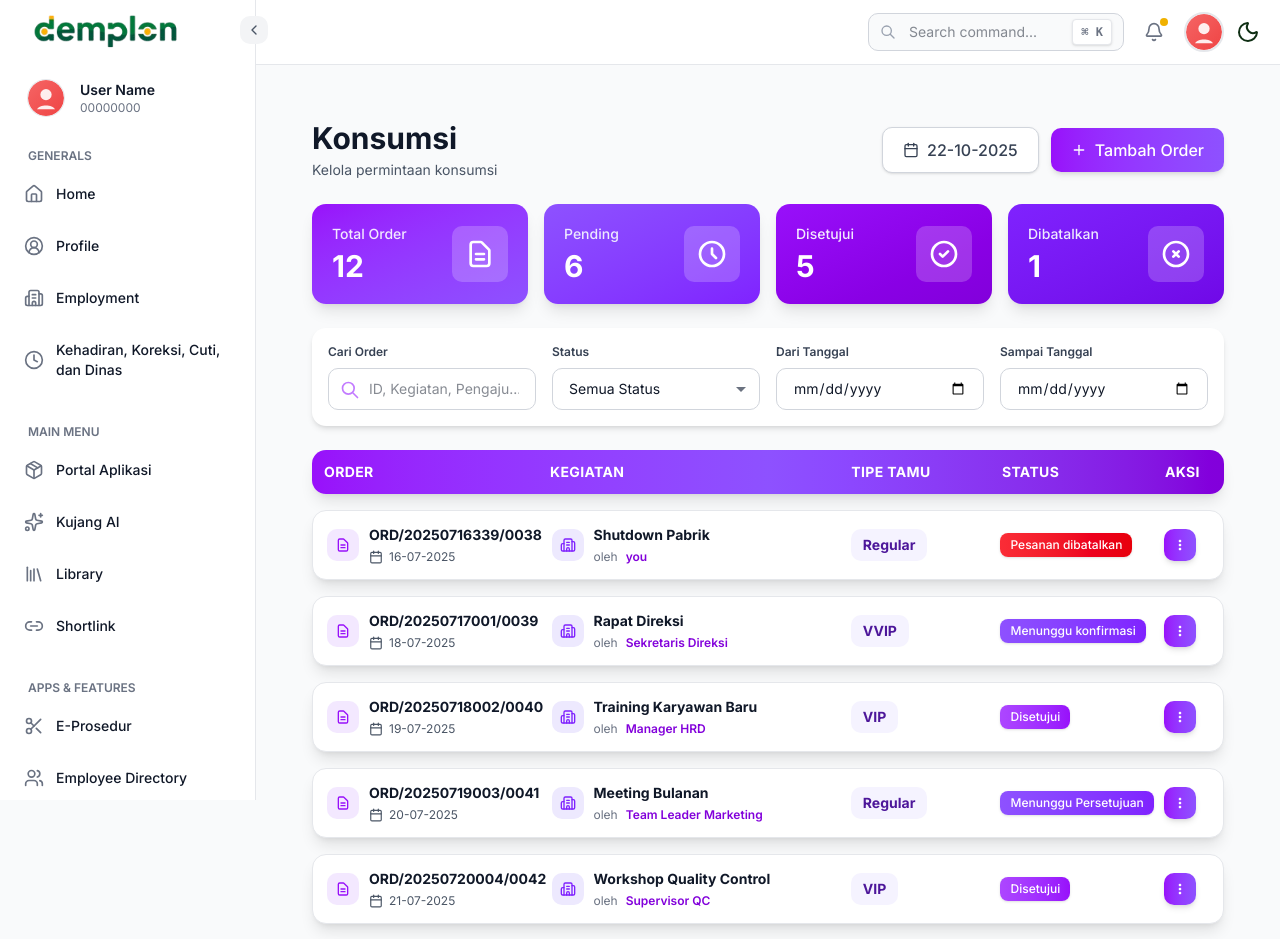
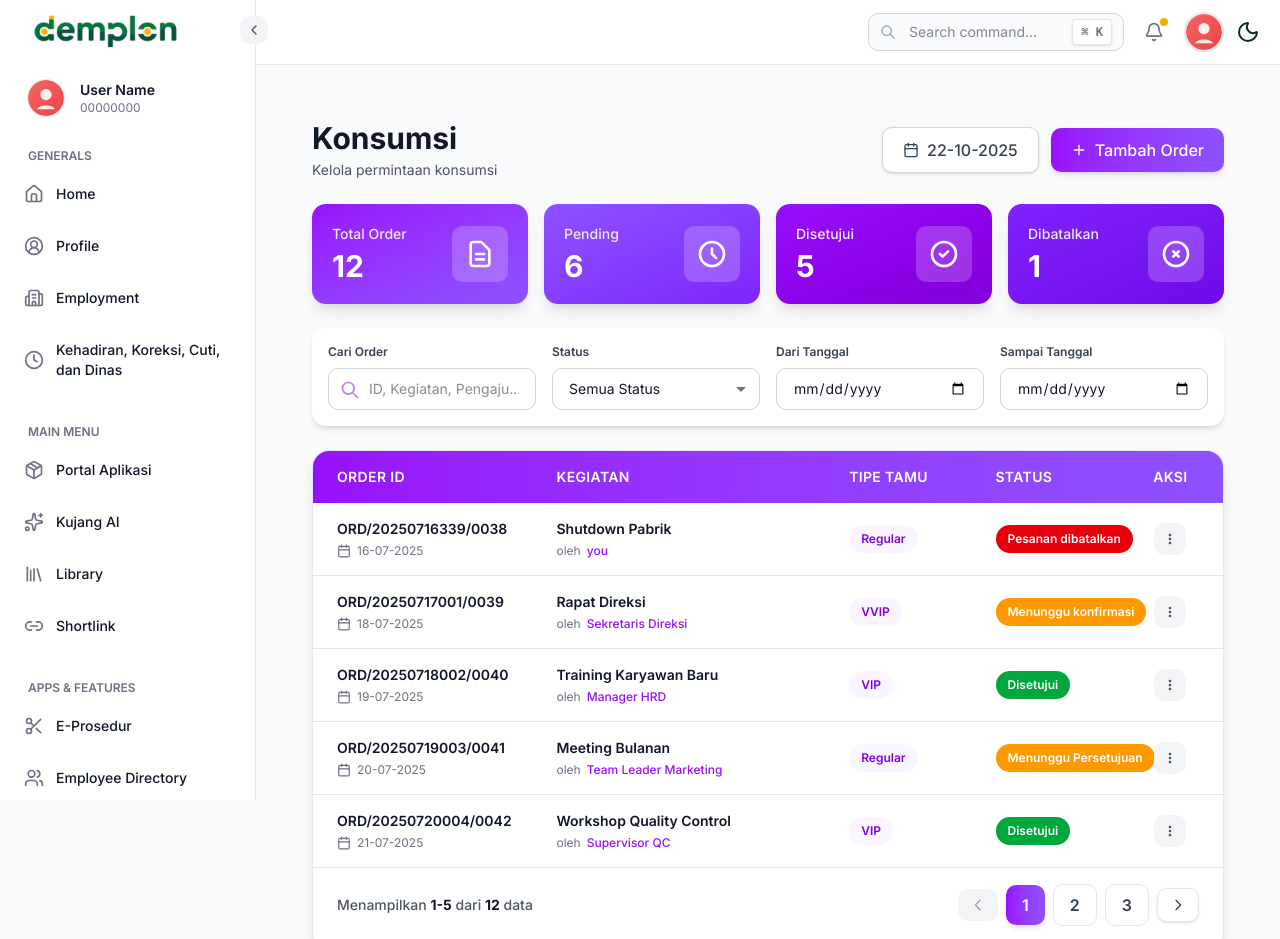
Before and after one commit to JidRahman20/ProjectMe, a Next.js app: page /menu/konsumsi in a window 1280 px wide. Shown: the top 939 px of the page. Built offline with nearby package versions, Linux system fonts and the light colour scheme.

Commit message:
feat(konsumsi): enhance order display with pagination and improved scrollbar styles

```diff
--- a/app/globals.css
+++ b/app/globals.css
@@ -159,6 +159,54 @@ html::-webkit-scrollbar-thumb:hover {
   background: linear-gradient(180deg, #16a34a, #ca8a04);
 }
 
+/* Auto-hide scrollbar for all scrollable containers */
+* {
+  scrollbar-width: thin;
+  scrollbar-color: transparent transparent;
+}
+
+*:hover,
+*:focus,
+*:active {
+  scrollbar-color: rgba(156, 163, 175, 0.5) transparent;
+}
+
+*::-webkit-scrollbar {
+  width: 8px;
+  height: 8px;
+}
+
+*::-webkit-scrollbar-track {
+  background: transparent;
+}
+
+*::-webkit-scrollbar-thumb {
+  background: transparent;
+  border-radius: 10px;
+  transition: background 0.3s ease;
+}
+
+*:hover::-webkit-scrollbar-thumb,
+*:focus::-webkit-scrollbar-thumb,
+*:active::-webkit-scrollbar-thumb {
+  background: rgba(156, 163, 175, 0.5);
+}
+
+*::-webkit-scrollbar-thumb:hover {
+  background: rgba(107, 114, 128, 0.7);
+}
+
+/* Dark mode scrollbar */
+.dark *:hover::-webkit-scrollbar-thumb,
+.dark *:focus::-webkit-scrollbar-thumb,
+.dark *:active::-webkit-scrollbar-thumb {
+  background: rgba(75, 85, 99, 0.5);
+}
+
+.dark *::-webkit-scrollbar-thumb:hover {
+  background: rgba(107, 114, 128, 0.7);
+}
+
 /* Keep utility for specific scrollable containers */
 .custom-scrollbar {
   scrollbar-width: none;
--- a/app/menu/konsumsi/page.tsx
+++ b/app/menu/konsumsi/page.tsx
@@ -1,6 +1,6 @@
 "use client";
 import React, { useState } from "react";
-import { Calendar, Plus, Eye, Building2 } from "lucide-react";
+import { Calendar, Plus, Eye } from "lucide-react";
 
 interface Order {
   id: string;
@@ -815,6 +815,11 @@ export default function KonsumsiPage() {
 
   // Calculate total pages
   const totalPages = Math.ceil(getFilteredOrders().length / itemsPerPage);
+
+  // Calculate display range
+  const totalFilteredItems = getFilteredOrders().length;
+  const startItem = totalFilteredItems === 0 ? 0 : ((currentPage - 1) * itemsPerPage) + 1;
+  const endItem = Math.min(currentPage * itemsPerPage, totalFilteredItems);
 
   // Handle page change
   const handlePageChange = (pageNumber: number) => {
@@ -1919,7 +1924,7 @@ export default function KonsumsiPage() {
         )}
 
         {/* Orders Grid */}
-        <div className="space-y-4">
+        <div className="space-y-4 mb-40">
           {getFilteredOrders().length === 0 ? (
             <div className="bg-white dark:bg-gray-800 rounded-xl shadow-lg p-16 border border-gray-200 dark:border-gray-700 transition-all duration-300">
               <div className="flex flex-col items-center justify-center text-center">
@@ -1950,11 +1955,11 @@ export default function KonsumsiPage() {
               </div>
             </div>
           ) : (
-            <>
-              {/* Header Row */}
-              <div className="bg-gradient-to-r from-purple-600 via-violet-500 to-purple-700 dark:from-purple-700 dark:via-violet-600 dark:to-purple-800 rounded-xl shadow-lg p-3 transition-all duration-300">
-                <div className="grid grid-cols-12 gap-4 text-white font-bold text-sm uppercase tracking-wide">
-                  <div className="col-span-3">Order</div>
+            <div className="bg-white dark:bg-gray-800 rounded-2xl shadow-lg border border-gray-200 dark:border-gray-700 overflow-visible pb-2">
+              {/* Table Header */}
+              <div className="bg-gradient-to-r from-purple-600 to-violet-500 dark:from-purple-700 dark:to-violet-600 px-6 py-4 rounded-t-2xl">
+                <div className="grid grid-cols-12 gap-4 text-white text-sm font-semibold uppercase tracking-wide">
+                  <div className="col-span-3">Order ID</div>
                   <div className="col-span-4">Kegiatan</div>
                   <div className="col-span-2">Tipe Tamu</div>
                   <div className="col-span-2">Status</div>
@@ -1962,76 +1967,67 @@ export default function KonsumsiPage() {
                 </div>
               </div>
 
-              {/* Order Cards */}
-              {getPaginatedOrders().map((order) => (
+              {/* Table Body */}
+              <div className="divide-y divide-gray-200 dark:divide-gray-700">
+                {getPaginatedOrders().map((order) => {
+                  return (
                     <div
                       key={order.id}
-                  className={`bg-white dark:bg-gray-800 rounded-xl shadow-lg hover:shadow-2xl transition-all duration-300 hover:scale-[1.01] border border-gray-200 dark:border-gray-700 ${openDropdownId === order.id ? 'relative z-50' : 'relative z-0'}`}
-                >
-                  <div className="grid grid-cols-12 gap-4 p-3.5 items-center relative">
+                      className={`hover:bg-gray-50 dark:hover:bg-gray-700/50 transition-colors duration-200 ${openDropdownId === order.id ? 'bg-gray-50 dark:bg-gray-700/50 z-50' : 'z-0'} relative`}
+                    >
+                    <div className="px-6 py-4">
+                      <div className="grid grid-cols-12 gap-4 items-center">
                         {/* Order ID & Date */}
                         <div className="col-span-3">
-                      <div className="flex items-center gap-2.5">
-                        <div className="bg-purple-100 dark:bg-purple-900/50 rounded-lg p-2 transition-colors duration-300">
-                          <svg className="w-4 h-4 text-purple-600 dark:text-purple-400" fill="none" stroke="currentColor" viewBox="0 0 24 24">
-                            <path strokeLinecap="round" strokeLinejoin="round" strokeWidth={2} d="M9 12h6m-6 4h6m2 5H7a2 2 0 01-2-2V5a2 2 0 012-2h5.586a1 1 0 01.707.293l5.414 5.414a1 1 0 01.293.707V19a2 2 0 01-2 2z" />
-                          </svg>
-                        </div>
-                        <div>
-                          <div className="text-sm font-bold text-gray-900 dark:text-white">{order.id}</div>
-                          <div className="flex items-center gap-1.5 mt-1 text-xs text-gray-600 dark:text-gray-400">
+                          <div className="font-semibold text-gray-900 dark:text-white text-sm mb-1">
+                            {order.id}
+                          </div>
+                          <div className="flex items-center gap-1.5 text-xs text-gray-500 dark:text-gray-400">
                             <Calendar className="w-3.5 h-3.5" />
                             <span>{order.tanggalPengiriman}</span>
                           </div>
                         </div>
-                      </div>
-                    </div>
 
                         {/* Kegiatan & Pengaju */}
                         <div className="col-span-4">
-                      <div className="flex items-center gap-2.5">
-                        <div className="bg-violet-100 dark:bg-violet-900/50 rounded-lg p-2 transition-colors duration-300">
-                          <Building2 className="w-4 h-4 text-violet-600 dark:text-violet-400" />
-                        </div>
-                        <div className="flex-1 min-w-0">
-                          <div className="text-sm font-bold text-gray-900 dark:text-white truncate">{order.kegiatan}</div>
-                          <div className="flex items-center gap-2 mt-1">
-                            <span className="text-xs text-gray-500 dark:text-gray-400">oleh</span>
-                            <span className="text-xs font-semibold text-purple-700 dark:text-purple-400 truncate">{order.pengaju}</span>
-                          </div>
-                        </div>
-                      </div>
-                    </div>
-
-                    {/* Tipe Tamu & Menu Count */}
-                    <div className="col-span-2 flex items-center">
-                      <span className="text-sm font-bold text-violet-900 dark:text-violet-100 bg-violet-50 dark:bg-violet-900/50 px-3 py-1.5 rounded-lg transition-colors duration-300">
+                          <div className="font-semibold text-gray-900 dark:text-white text-sm mb-1">
+                            {order.kegiatan}
+                          </div>
+                          <div className="flex items-center gap-1.5 text-xs text-gray-500 dark:text-gray-400">
+                            <span>oleh</span>
+                            <span className="font-medium text-purple-600 dark:text-purple-400">
+                              {order.pengaju}
+                            </span>
+                          </div>
+                        </div>
+
+                        {/* Tipe Tamu */}
+                        <div className="col-span-2">
+                          <span className="inline-flex items-center text-xs font-semibold text-purple-700 dark:text-purple-300 bg-purple-50 dark:bg-purple-900/30 px-3 py-1.5 rounded-full">
                             {order.tamu}
                           </span>
                         </div>
 
                         {/* Status */}
                         <div className="col-span-2">
-                      <div className="flex items-center">
-                        <span className={`inline-block px-2.5 py-1 rounded-md text-xs font-medium shadow-sm whitespace-nowrap ${
+                          <span className={`inline-flex items-center px-3 py-1.5 rounded-full text-xs font-semibold whitespace-nowrap ${
                             order.status === "Pesanan dibatalkan"
-                            ? "bg-gradient-to-r from-red-500 to-red-600 text-white"
+                              ? "bg-red-600 text-white"
                               : (order.status === "Menunggu Persetujuan" || order.status === "Menunggu konfirmasi")
-                            ? "bg-gradient-to-r from-violet-500 to-violet-600 text-white"
+                              ? "bg-amber-500 text-white"
                               : order.status === "Disetujui"
-                            ? "bg-gradient-to-r from-purple-500 to-purple-600 text-white"
-                            : "bg-gradient-to-r from-purple-600 to-violet-500 text-white"
+                              ? "bg-green-600 text-white"
+                              : "bg-gray-500 text-white"
                           }`}>
                             {order.status}
                           </span>
                         </div>
-                    </div>
 
                         {/* Actions */}
-                    <div className="col-span-1 flex items-center justify-center">
-                      <div className="relative">
+                        <div className="col-span-1 flex justify-center">
+                          <div className="relative group">
                             <button
-                          className="p-2 rounded-lg bg-gradient-to-r from-purple-600 to-violet-500 text-white hover:from-purple-700 hover:to-violet-600 transition-all duration-300 shadow-md hover:shadow-lg group transform hover:scale-110"
+                              className="p-2 rounded-lg bg-gray-100 dark:bg-gray-700 text-gray-600 dark:text-gray-300 hover:bg-gray-200 dark:hover:bg-gray-600 transition-all duration-200"
                               onClick={() => setOpenDropdownId(openDropdownId === order.id ? null : order.id)}
                               suppressHydrationWarning
                               title="Menu Aksi"
@@ -2046,10 +2042,10 @@ export default function KonsumsiPage() {
                               <>
                                 {/* Backdrop to close dropdown when clicking outside */}
                                 <div
-                              className="fixed inset-0 z-40"
+                                  className="fixed inset-0 z-[100]"
                                   onClick={() => setOpenDropdownId(null)}
                                 />
-                            <div className="absolute right-0 top-full mt-2 w-52 bg-white dark:bg-gray-800 rounded-lg shadow-xl border border-gray-200 dark:border-gray-700 py-1.5 z-50 animate-in fade-in slide-in-from-top-2 duration-300">
+                                <div className="absolute right-0 top-full mt-2 w-52 bg-white dark:bg-gray-800 rounded-lg shadow-xl border border-gray-200 dark:border-gray-700 py-1.5 z-[110] animate-in fade-in slide-in-from-top-2 duration-200">
                                   {/* Detail */}
                                   <button
                                     className="w-full px-4 py-2.5 text-left text-sm text-gray-700 dark:text-gray-300 hover:bg-purple-50 dark:hover:bg-purple-900/50 hover:text-purple-700 dark:hover:text-purple-300 transition-all duration-300 flex items-center gap-3"
@@ -2082,7 +2078,7 @@ export default function KonsumsiPage() {
                                   {/* Batalkan - only show if status is pending */}
                                   {(order.status === "Menunggu Persetujuan" || order.status === "Menunggu konfirmasi") && (
                                     <button
-                                className="w-full px-4 py-2.5 text-left text-sm text-gray-700 dark:text-gray-300 hover:bg-violet-100 dark:hover:bg-violet-900/50 hover:text-violet-800 dark:hover:text-violet-300 transition-all duration-300 flex items-center gap-3 border-t border-gray-100 dark:border-gray-700"
+                                      className="w-full px-4 py-2.5 text-left text-sm text-gray-700 dark:text-gray-300 hover:bg-red-50 dark:hover:bg-red-900/20 hover:text-red-700 dark:hover:text-red-400 transition-all duration-300 flex items-center gap-3 border-t border-gray-100 dark:border-gray-700"
                                       onClick={() => {
                                         setOrderToCancel(order.id);
                                         setShowCancelConfirm(true);
@@ -2102,27 +2098,25 @@ export default function KonsumsiPage() {
                         </div>
                       </div>
                     </div>
-              ))}
-            </>
-          )}
+                  </div>
+                );
+              })}
               </div>
 
               {/* Pagination */}
-        {getFilteredOrders().length > 0 && (
-          <div className="bg-white dark:bg-gray-800 rounded-xl shadow-lg overflow-hidden border border-gray-200 dark:border-gray-700 mt-4 transition-all duration-300">
-            <div className="flex items-center justify-between px-6 py-4 bg-gradient-to-r from-purple-600 via-violet-500 to-purple-700 dark:from-purple-700 dark:via-violet-600 dark:to-purple-800">
-              <div className="text-sm text-white font-medium">
-                Menampilkan <span className="font-bold">{((currentPage - 1) * itemsPerPage) + 1}-{Math.min(currentPage * itemsPerPage, getFilteredOrders().length)}</span> dari <span className="font-bold">{getFilteredOrders().length}</span> data
+              <div className="flex items-center justify-between px-6 py-4 border-t border-gray-200 dark:border-gray-700">
+                <div className="text-sm text-gray-600 dark:text-gray-400 font-medium">
+                  Menampilkan <span className="font-bold text-gray-900 dark:text-white">{startItem}-{endItem}</span> dari <span className="font-bold text-gray-900 dark:text-white">{totalFilteredItems}</span> data
                 </div>
                 <div className="flex items-center gap-2">
                   {/* Previous Button */}
                   <button
                     onClick={() => handlePageChange(currentPage - 1)}
                     disabled={currentPage === 1}
-                  className={`px-3 py-1.5 rounded-lg transition-all duration-300 shadow-sm hover:shadow-md ${
+                    className={`px-3 py-2 rounded-lg transition-all duration-200 ${
                       currentPage === 1
-                      ? 'bg-white/10 text-white/50 cursor-not-allowed'
-                      : 'bg-white/20 hover:bg-white/30 text-white transform hover:scale-105'
+                        ? 'bg-gray-100 dark:bg-gray-800 text-gray-400 dark:text-gray-600 cursor-not-allowed'
+                        : 'bg-white dark:bg-gray-800 text-gray-700 dark:text-gray-300 hover:bg-gray-100 dark:hover:bg-gray-700 shadow-sm border border-gray-200 dark:border-gray-700'
                     }`}
                     suppressHydrationWarning
                   >
@@ -2143,10 +2137,10 @@ export default function KonsumsiPage() {
                         <button
                           key={pageNum}
                           onClick={() => handlePageChange(pageNum)}
-                        className={`px-3.5 py-1.5 rounded-lg font-semibold transition-all ${
+                          className={`px-4 py-2 rounded-lg font-semibold transition-all ${
                             currentPage === pageNum
-                            ? 'bg-white text-purple-700 shadow-md hover:shadow-lg'
-                            : 'bg-white/20 hover:bg-white/30 text-white'
+                              ? 'bg-gradient-to-r from-purple-600 to-violet-500 text-white shadow-md'
+                              : 'bg-white dark:bg-gray-800 text-gray-700 dark:text-gray-300 hover:bg-gray-100 dark:hover:bg-gray-700 border border-gray-200 dark:border-gray-700'
                           }`}
                           suppressHydrationWarning
                         >
@@ -2158,7 +2152,7 @@ export default function KonsumsiPage() {
                       pageNum === currentPage + 2
                     ) {
                       return (
-                      <span key={pageNum} className="text-white px-2">
+                        <span key={pageNum} className="text-gray-400 dark:text-gray-600 px-2">
                           ...
                         </span>
                       );
@@ -2170,10 +2164,10 @@ export default function KonsumsiPage() {
                   <button
                     onClick={() => handlePageChange(currentPage + 1)}
                     disabled={currentPage === totalPages}
-                  className={`px-3 py-1.5 rounded-lg transition-all duration-300 shadow-sm hover:shadow-md ${
+                    className={`px-3 py-2 rounded-lg transition-all duration-200 ${
                       currentPage === totalPages
-                      ? 'bg-white/10 text-white/50 cursor-not-allowed'
-                      : 'bg-white/20 hover:bg-white/30 text-white transform hover:scale-105'
+                        ? 'bg-gray-100 dark:bg-gray-800 text-gray-400 dark:text-gray-600 cursor-not-allowed'
+                        : 'bg-white dark:bg-gray-800 text-gray-700 dark:text-gray-300 hover:bg-gray-100 dark:hover:bg-gray-700 shadow-sm border border-gray-200 dark:border-gray-700'
                     }`}
                     suppressHydrationWarning
                   >
@@ -2185,6 +2179,7 @@ export default function KonsumsiPage() {
               </div>
             </div>
           )}
+        </div>
 
         {/* Toast Notification */}
         {showToast && (
```
Lines whose indentation alone changed are shown as unchanged.
